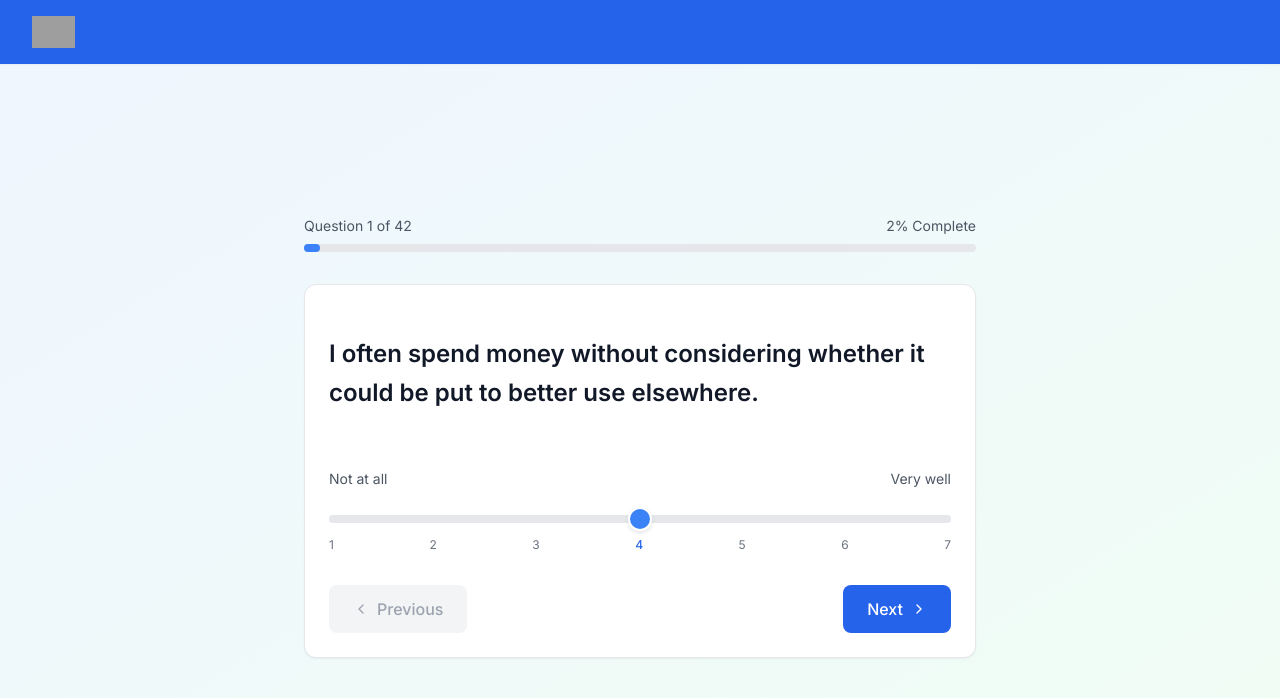
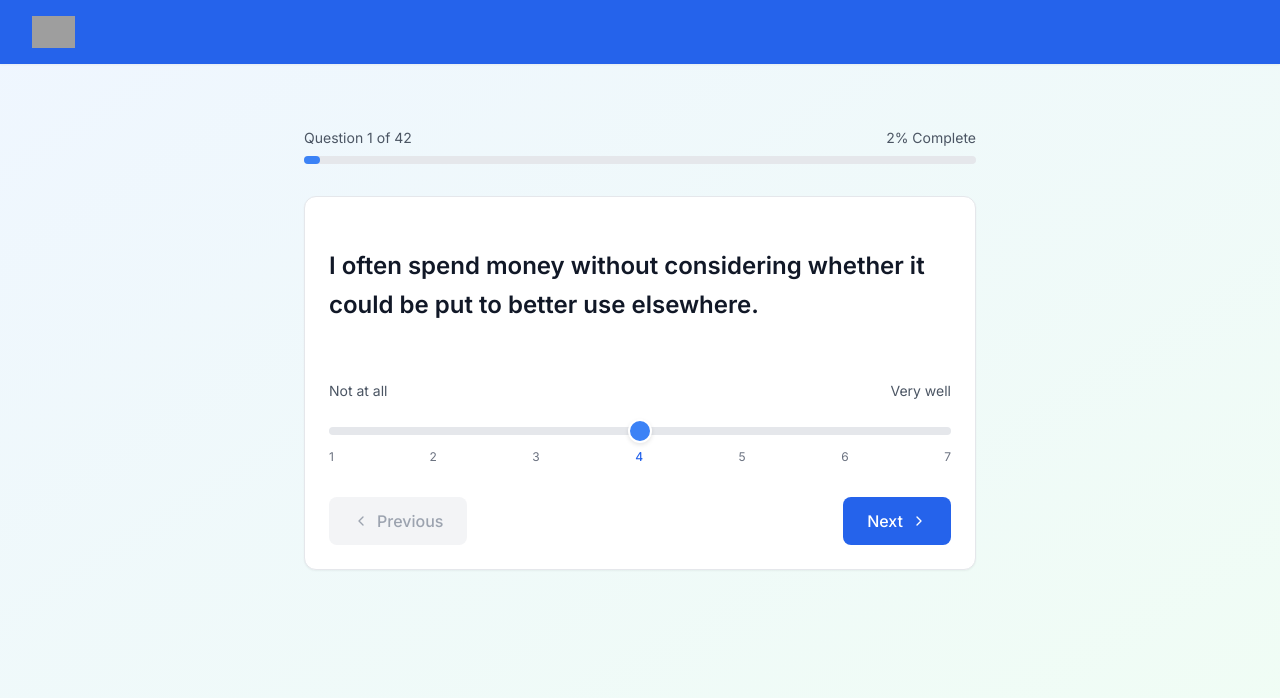
Before and after one commit to acaztec/your-money-personality, a React (Vite) app: page /assessment in a window 1280 px wide. Shown: the top 698 px of the page. Built offline with nearby package versions, Linux system fonts and the light colour scheme; grey boxes are pictures that could not be loaded; the HTML template or start-up script is replaced by a standard one.

Commit message:
Move checkpoint message below navigation buttons

```diff
--- a/src/components/AssessmentCard.tsx
+++ b/src/components/AssessmentCard.tsx
@@ -41,18 +41,6 @@ export default function AssessmentCard({
 
   return (
     <div className="w-full max-w-2xl">
-      {/* Checkpoint Message - Fixed height container */}
-      <div className="mb-6 h-16 flex items-center">
-        {checkpointMessage && (
-          <div className="w-full p-4 bg-blue-50 border border-blue-200 rounded-lg">
-            <div className="flex items-center space-x-2">
-              <div className="w-2 h-2 bg-blue-500 rounded-full flex-shrink-0"></div>
-              <p className="text-blue-800 font-medium text-sm leading-tight">{checkpointMessage}</p>
-            </div>
-          </div>
-        )}
-      </div>
-
       {/* Progress Bar */}
       <div className="mb-8">
         <div className="flex justify-between text-sm text-gray-600 mb-2">
@@ -127,6 +115,16 @@ export default function AssessmentCard({
           </button>
         </div>
       </div>
+
+      {/* Checkpoint Message - Below the card */}
+      {checkpointMessage && (
+        <div className="mt-4 p-4 bg-blue-50 border border-blue-200 rounded-lg">
+          <div className="flex items-center space-x-2">
+            <div className="w-2 h-2 bg-blue-500 rounded-full flex-shrink-0"></div>
+            <p className="text-blue-800 font-medium text-sm leading-tight">{checkpointMessage}</p>
+          </div>
+        </div>
+      )}
     </div>
   );
 }
```
